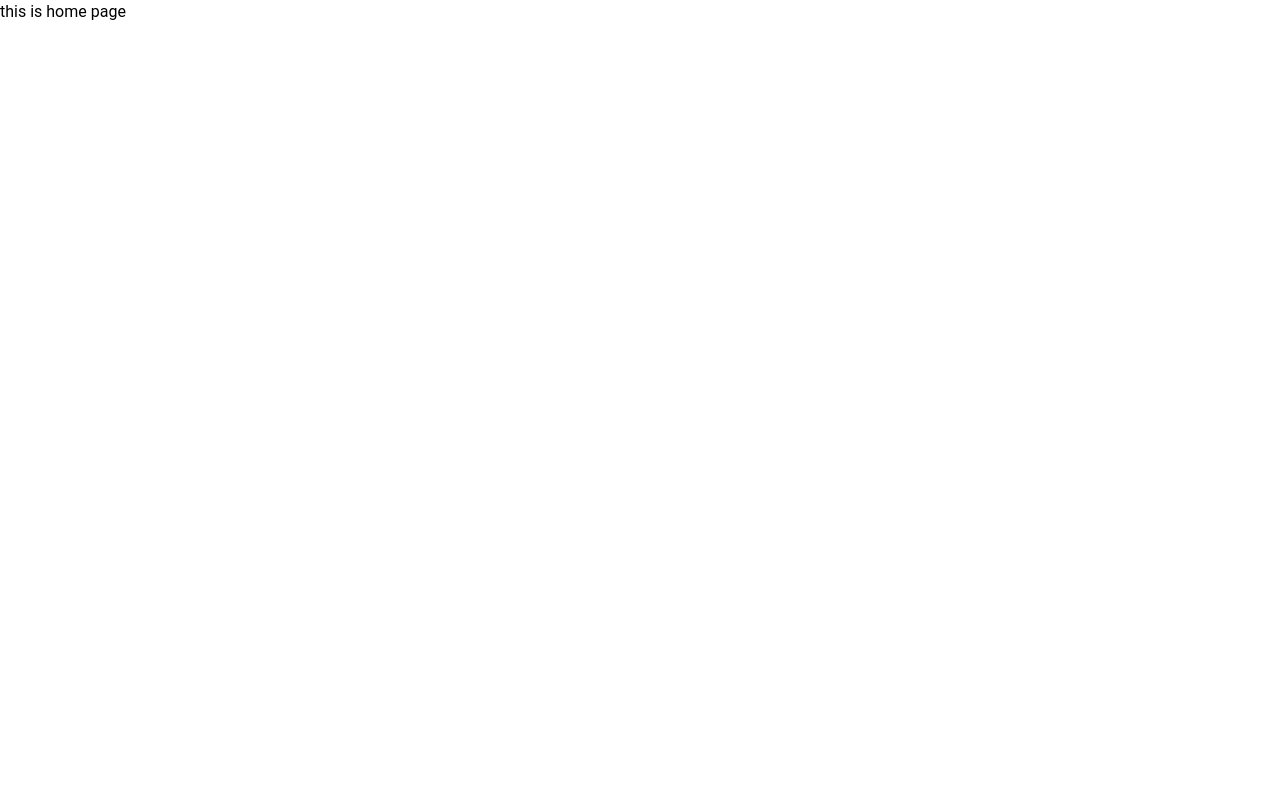
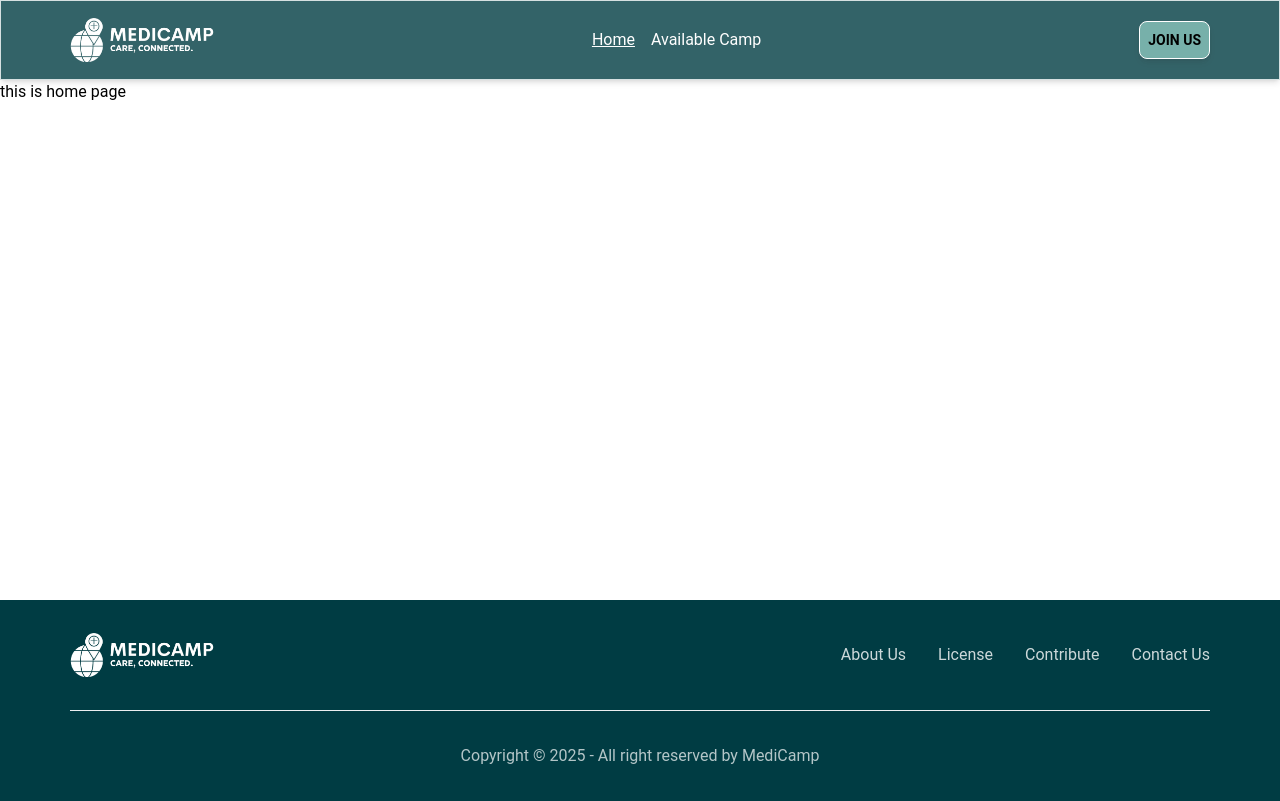
Before and after one commit to Sushanto171/medicamp, a React (Vite) app: page / in a window 1280 px wide. Built offline with nearby package versions, Linux system fonts and the light colour scheme.

Commit message:
add navbar and footer

```diff
--- a/package.json
+++ b/package.json
@@ -10,6 +10,7 @@
     "preview": "vite preview"
   },
   "dependencies": {
+    "@heroicons/react": "^2.2.0",
     "@material-tailwind/react": "^2.1.10",
     "@tanstack/react-query": "^5.64.1",
     "axios": "^1.7.9",
--- a/src/layout/MainLayout.jsx
+++ b/src/layout/MainLayout.jsx
@@ -1,12 +1,18 @@
 import { Outlet } from "react-router-dom";
+import { FooterWithLogo } from "../page/shared/Footer";
+import { ComplexNavbar } from "./../page/shared/Navbar";
 
 const MainLayout = () => {
   return (
     <div>
       {/* navbar */}
+      <ComplexNavbar />
       {/* outlet */}
-      <Outlet />
+      <div className="min-h-[calc(100vh-280px)]">
+        <Outlet />
+      </div>
       {/* footer */}
+      <FooterWithLogo />
     </div>
   );
 };
--- /dev/null
+++ b/src/page/availableCamp/AvailableCamp.jsx
@@ -0,0 +1,5 @@
+const AvailableCamp = () => {
+  return <div>this is</div>;
+};
+
+export default AvailableCamp;
--- /dev/null
+++ b/src/page/shared/Footer.jsx
@@ -0,0 +1,65 @@
+import { Typography } from "@material-tailwind/react";
+import logo from "../../assets/logo.png";
+import Container from "../../components/Container";
+
+export function FooterWithLogo() {
+  return (
+    <footer className="w-full bg-primary text-white p-8">
+      <Container>
+        <div className="flex flex-row flex-wrap items-center justify-center gap-y-6 gap-x-12  text-center md:justify-between">
+          <img src={logo} alt="logo-ct" className="w-36" />
+          <ul className="flex flex-wrap items-center gap-y-2 gap-x-8 opacity-80">
+            <li>
+              <Typography
+                as="a"
+                href="#"
+                color="blue-gray"
+                className="font-normal text-white hover:text-accent focus:text-accent"
+              >
+                About Us
+              </Typography>
+            </li>
+            <li>
+              <Typography
+                as="a"
+                href="#"
+                color="blue-gray"
+                className="font-normal text-white hover:text-accent focus:text-accent"
+              >
+                License
+              </Typography>
+            </li>
+            <li>
+              <Typography
+                as="a"
+                href="#"
+                color="blue-gray"
+                className="font-normal text-white hover:text-accent focus:text-accent"
+              >
+                Contribute
+              </Typography>
+            </li>
+            <li>
+              <Typography
+                as="a"
+                href="#"
+                color="blue-gray"
+                className="font-normal  text-white hover:text-accent focus:text-accent"
+              >
+                Contact Us
+              </Typography>
+            </li>
+          </ul>
+        </div>
+        <hr className="my-8 border-blue-gray-50" />
+        <Typography
+          color="white"
+          className="text-center opacity-70 font-normal"
+        >
+          Copyright &copy; {new Date().getFullYear()} - All right reserved by
+          MediCamp
+        </Typography>
+      </Container>
+    </footer>
+  );
+}
--- /dev/null
+++ b/src/page/shared/Navbar.jsx
@@ -0,0 +1,159 @@
+import {
+  ChevronDownIcon,
+  Cog6ToothIcon,
+  PowerIcon,
+  UserCircleIcon,
+} from "@heroicons/react/24/solid";
+import {
+  Avatar,
+  Button,
+  Menu,
+  MenuHandler,
+  MenuItem,
+  MenuList,
+  Navbar,
+  Typography,
+} from "@material-tailwind/react";
+
+import React from "react";
+import { NavLink } from "react-router-dom";
+import log from "../../assets/logo.png";
+import Container from "./../../components/Container";
+
+// profile menu component
+const profileMenuItems = [
+  {
+    label: "User Name",
+    icon: UserCircleIcon,
+  },
+  {
+    label: "Dashboard",
+    icon: Cog6ToothIcon,
+  },
+  {
+    label: "Sign Out",
+    icon: PowerIcon,
+  },
+];
+
+function ProfileMenu() {
+  const [isMenuOpen, setIsMenuOpen] = React.useState(false);
+
+  const closeMenu = () => setIsMenuOpen(false);
+
+  return (
+    <Menu open={isMenuOpen} handler={setIsMenuOpen} placement="bottom-end">
+      <MenuHandler>
+        <Button
+          variant="text"
+          color="white"
+          className="flex items-center gap-1 rounded-full py-0.5 pr-2 pl-0.5 lg:ml-auto"
+        >
+          <Avatar
+            variant="circular"
+            size="sm"
+            alt="tania andrew"
+            className="border border-white p-0.5"
+            src="https://images.unsplash.com/photo-1633332755192-727a05c4013d?ixlib=rb-1.2.1&ixid=MnwxMjA3fDB8MHxwaG90by1wYWdlfHx8fGVufDB8fHx8&auto=format&fit=crop&w=1480&q=80"
+          />
+          <ChevronDownIcon
+            strokeWidth={2.5}
+            className={`h-3 w-3 transition-transform ${
+              isMenuOpen ? "rotate-180" : ""
+            }`}
+          />
+        </Button>
+      </MenuHandler>
+      <MenuList className="p-1">
+        {profileMenuItems.map(({ label, icon }, key) => {
+          const isLastItem = key === profileMenuItems.length - 1;
+          return (
+            <MenuItem
+              key={label}
+              onClick={closeMenu}
+              className={`flex items-center gap-2 rounded ${
+                isLastItem
+                  ? "hover:bg-red-500/10 focus:bg-red-500/10 active:bg-red-500/10"
+                  : ""
+              }`}
+            >
+              {React.createElement(icon, {
+                className: `h-4 w-4 ${isLastItem ? "text-red-500" : ""}`,
+                strokeWidth: 2,
+              })}
+              <Typography
+                as="span"
+                variant="small"
+                className="font-normal"
+                color={isLastItem ? "red" : "inherit"}
+              >
+                {label}
+              </Typography>
+            </MenuItem>
+          );
+        })}
+      </MenuList>
+    </Menu>
+  );
+}
+
+export function ComplexNavbar() {
+  const user = false;
+
+  const navLink = (
+    <>
+      <li>
+        <NavLink
+          className={({ isActive }) => (isActive ? "underline" : "")}
+          to="/"
+        >
+          Home
+        </NavLink>
+      </li>
+      <li>
+        <NavLink
+          className={({ isActive }) => (isActive ? "underline" : "")}
+          to="/available-camp"
+        >
+          Available Camp
+        </NavLink>
+      </li>
+    </>
+  );
+  return (
+    <Navbar className="py-4 bg-primary rounded-none text-white px-0 m-0">
+      <Container>
+        <div className=" w-full relative mx-auto flex items-center justify-between ">
+          <div className="flex-1 flex items-center">
+            {/* logo */}
+            <div className="w-36 ">
+              <Button variant="text" className="p-0">
+                <img src={log} />
+              </Button>
+            </div>
+            {/* navigation */}
+            <ul className=" flex-1 flex justify-center items-center gap-4">
+              {navLink}
+            </ul>
+          </div>
+          <div className="flex items-center">
+            {user ? (
+              <>
+                <ProfileMenu />
+              </>
+            ) : (
+              <>
+                <Button
+                  size="sm"
+                  className="text-black border border-white hover:bg-[#135D66]  bg-accent px-2 text-sm "
+                >
+                  <span>Join Us</span>
+                </Button>
+              </>
+            )}
+          </div>
+        </div>
+      </Container>
+    </Navbar>
+  );
+}
--- a/src/route/Route.jsx
+++ b/src/route/Route.jsx
@@ -1,5 +1,6 @@
 import { createBrowserRouter } from "react-router-dom";
 import MainLayout from "../layout/MainLayout";
+import AvailableCamp from "../page/availableCamp/AvailableCamp";
 import Error from "../page/error/Error";
 import Home from "../page/home/Home";
 
@@ -13,6 +14,10 @@ export const router = createBrowserRouter([
         path: "/",
         element: <Home />,
       },
+      {
+        path: "/available-camp",
+        element: <AvailableCamp />,
+      },
     ],
   },
 ]);
--- a/tailwind.config.js
+++ b/tailwind.config.js
@@ -9,7 +9,15 @@ export default withMT({
     "path-to-your-node_modules/@material-tailwind/react/theme/components/**/*.{js,ts,jsx,tsx}",
   ],
   theme: {
-    extend: {},
+    extend: {
+      colors: {
+        primary: "#003C43",
+        secondary: "#135D66",
+        accent: "#77B0AA",
+        background: "#E3FEF7",
+        text: "#333333 ",
+      },
+    },
   },
   plugins: [],
 });
```
Also changed, not shown: src/assets/logo.png (added), 1 other file (tests, documents, lock files or other folders).
